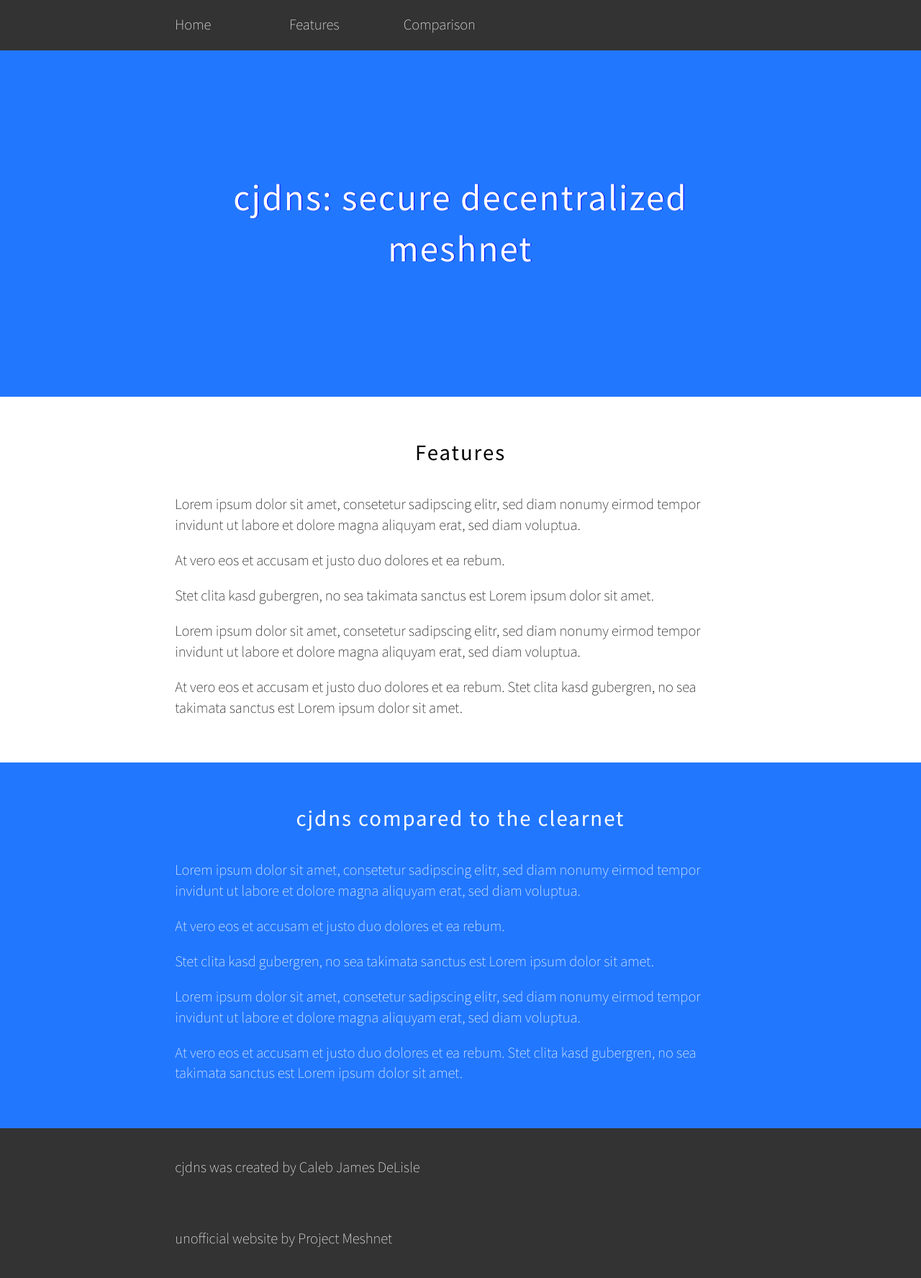
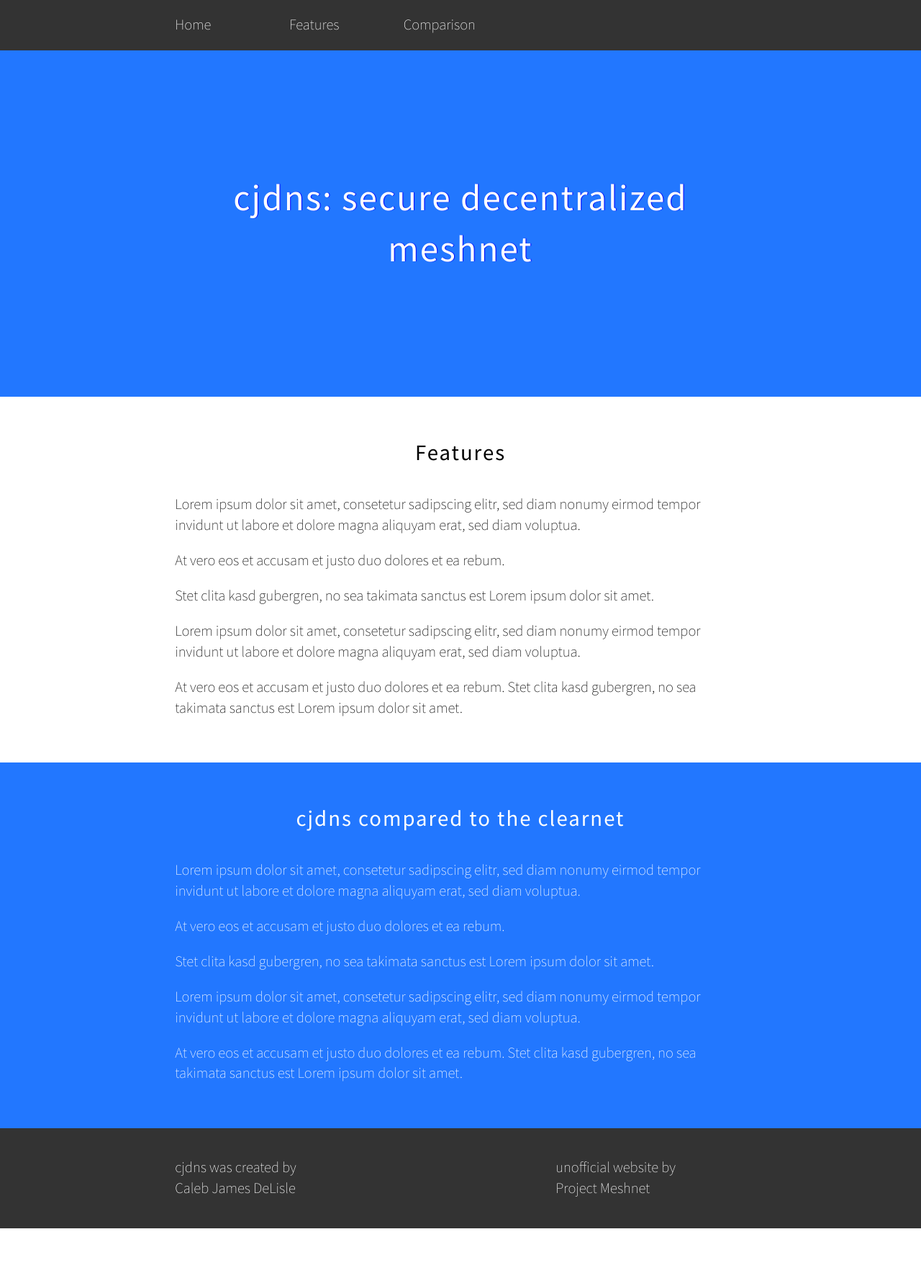
Before and after one commit to mawalu/cjdns-website, a Jekyll site: the page built from index.html, in a window 1280 px wide. Shown: the whole page at 72% size. Built offline with Jekyll 4.4.1, drawn with Linux system fonts in a browser that asks for light colours; nearby versions of some CDN libraries; after the commit the page ends 1706 px from its top, so only the background shows below that.

Commit message:
Update index.html

```diff
--- a/_layouts/index.html
+++ b/_layouts/index.html
@@ -7,7 +7,7 @@
     <title>{% if page.title %} {{ page.title }} › {% endif %}{{ site.title }}</title>
     <link href="{{ "basic.css" | prepend: site.baseurl }}" rel="stylesheet">
     <link href="//cdnjs.cloudflare.com/ajax/libs/font-awesome/4.2.0/css/font-awesome.min.css" rel="stylesheet">
-    <link href="//cdnjs.cloudflare.com/ajax/libs/pure/0.5.0/grids-units-min.css" rel="stylesheet">
+    <link href="//cdnjs.cloudflare.com/ajax/libs/pure/0.5.0/grids-responsive-min.css" rel="stylesheet">
     <link href='//fonts.googleapis.com/css?family=Source+Sans+Pro:200,300,400,600,700,200italic,300italic,400italic,600italic,700italic' rel='stylesheet' type='text/css'>
   </head>
   <body>
```
